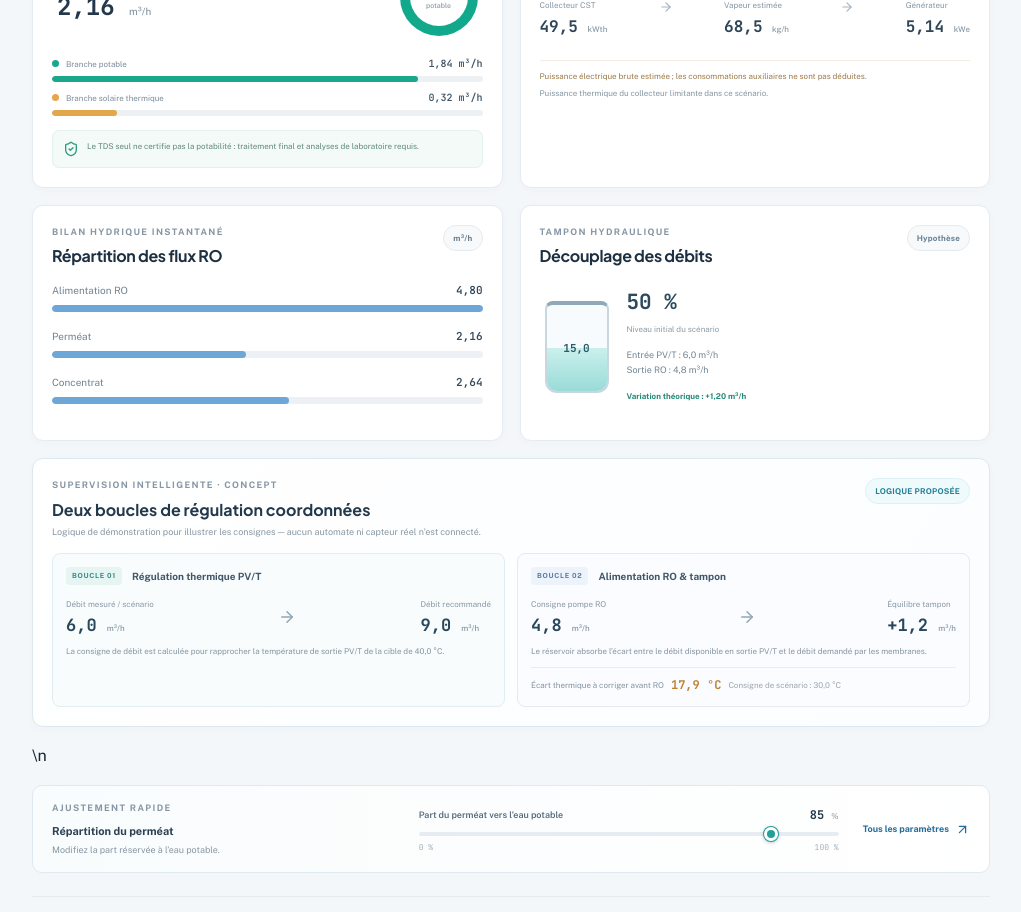
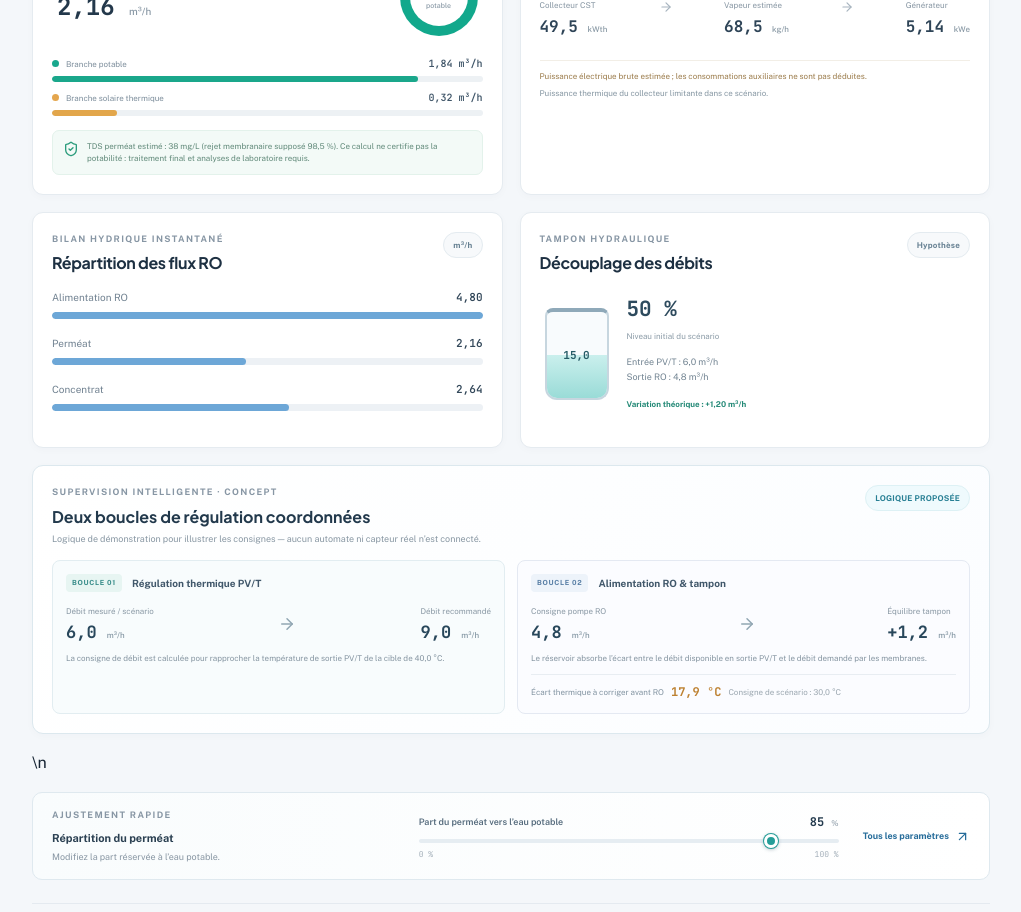
Before and after one commit to JAYCO-918/QatraTherm-PV-RO-CRTSE-SEM-INNOV-2026, a React (Vite) app: page / in a window 1280 px wide. Shown: the part 1180-2092 px from the top of the page, without its empty margins (256-1277 px from the left). Built offline with nearby package versions, Linux system fonts and the light colour scheme.

Commit message:
Clarify simulated permeate quality and laboratory validation

```diff
--- a/src/App.tsx
+++ b/src/App.tsx
@@ -132,7 +132,7 @@ export default function App() {
        <div className="split-summary"><div><span>Perméat total</span><strong>{fmt(r.permeate,2)} <small>m³/h</small></strong></div><div className="share-donut" style={{background:'conic-gradient(#12a88c '+x.potableShare+'%, #f3b45b 0)'}}><div><strong>{fmt(x.potableShare,0)}%</strong><small>potable</small></div></div></div>
        <div className="bar-row"><span><i className="legend-dot permeate"/> Branche potable</span><b>{fmt(r.potable,2)} m³/h</b></div><div className="progress-track"><i className="teal-fill" style={{width:x.potableShare+'%'}}/></div>
        <div className="bar-row"><span><i className="legend-dot heat"/> Branche solaire thermique</span><b>{fmt(r.thermalFeed,2)} m³/h</b></div><div className="progress-track"><i className="amber-fill" style={{width:(100-x.potableShare)+'%'}}/></div>
-       <div className="quality-note"><ShieldCheck size={16}/> Le TDS seul ne certifie pas la potabilité : traitement final et analyses de laboratoire requis.</div>
+       <div className="quality-note"><ShieldCheck size={16}/> TDS perméat estimé : {fmt(r.permeateTds,0)} mg/L (rejet membranaire supposé {fmt(x.rejection,1)} %). Ce calcul ne certifie pas la potabilité : traitement final et analyses de laboratoire requis.</div>
       </Card>
       <Card><div className="card-heading compact"><div><div className="eyebrow">BRANCHE SOLAIRE THERMIQUE</div><h2>Chaleur → vapeur → électricité</h2><p>Estimation simplifiée de premier niveau.</p></div><span className="soft-tag amber-tag">À valider</span></div>
        <div className="energy-chain"><div><Sun/><span>Collecteur CST</span><strong>{fmt(r.solarHeat,1)} <small>kWth</small></strong></div><ArrowRight/><div><Waves/><span>Vapeur estimée</span><strong>{fmt(r.steam,1)} <small>kg/h</small></strong></div><ArrowRight/><div><Zap/><span>Générateur</span><strong>{fmt(r.turbine,2)} <small>kWe</small></strong></div></div>
```
